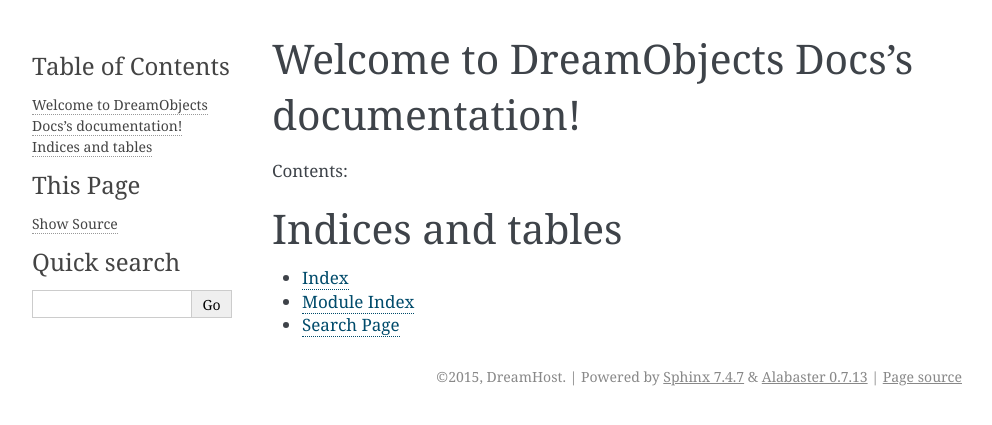
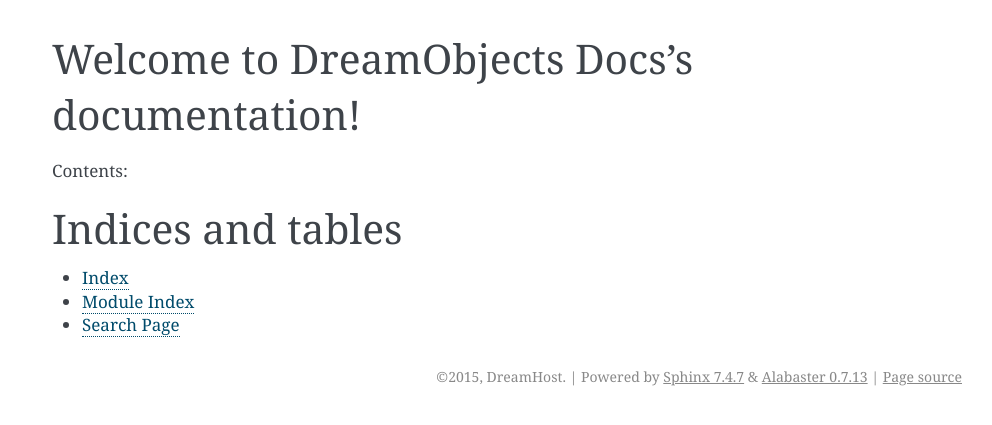
Before and after one commit to Rob-Pait/dreamcloud-docs, a Sphinx documentation site: the page built from tutorials/source/index.rst, in a window 1280 px wide. Shown: the top 425 px of the page, without its empty margins (148-1140 px from the left). Built offline with Sphinx 7.4.7, drawn with Linux system fonts in a browser that asks for light colours.

```diff
--- a/tutorials/source/conf.py
+++ b/tutorials/source/conf.py
@@ -121,7 +121,7 @@ html_theme = 'alabaster'
 
 # The name for this set of Sphinx documents.  If None, it defaults to
 # "<project> v<release> documentation".
-#html_title = None
+html_title = None
 
 # A shorter title for the navigation bar.  Default is the same as html_title.
 #html_short_title = None
@@ -290,3 +290,5 @@ texinfo_documents = [
 # If true, do not generate a @detailmenu in the "Top" node's menu.
 #texinfo_no_detailmenu = False
 html_add_permalinks = ""
+html_sidebars = {'**':[]}
+footer = False
```
Also changed, not shown: tutorials/source/_templates/footer.html (added), tutorials/source/_templates/searchbox.html (added).
